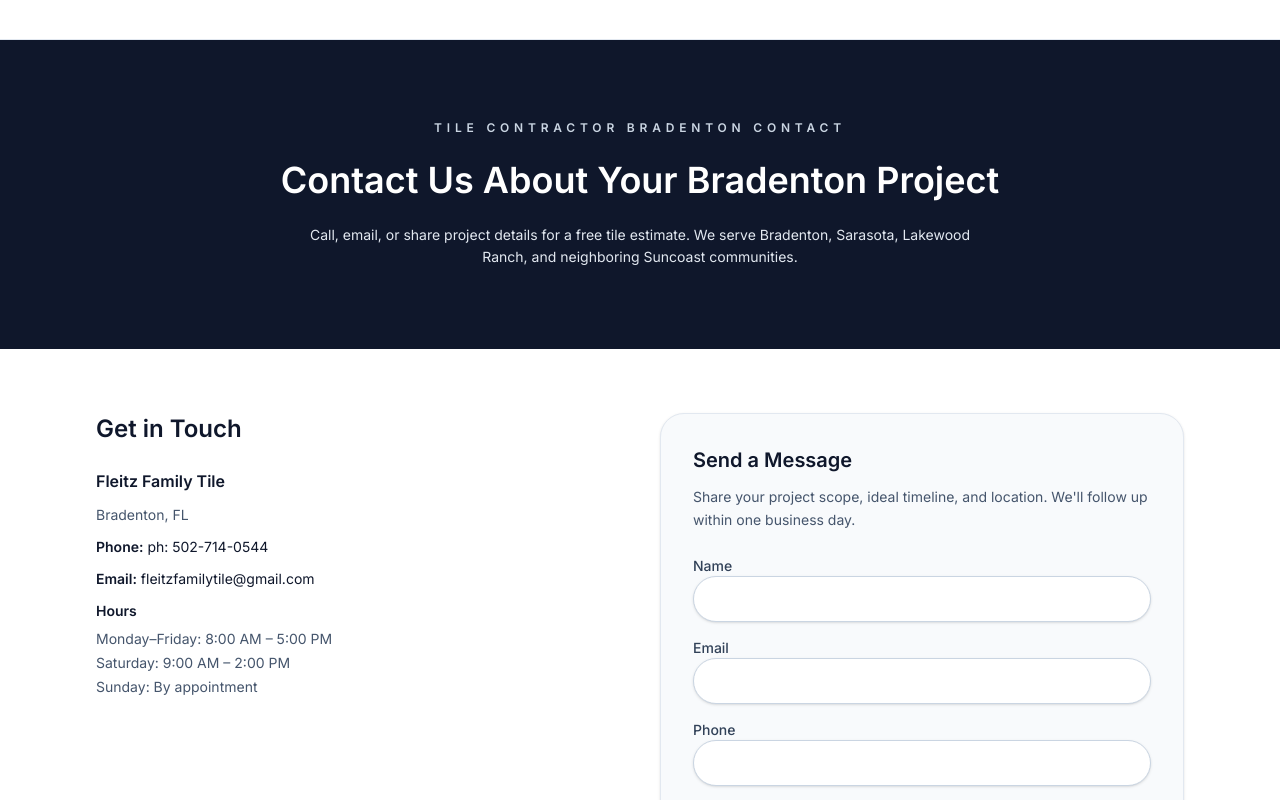
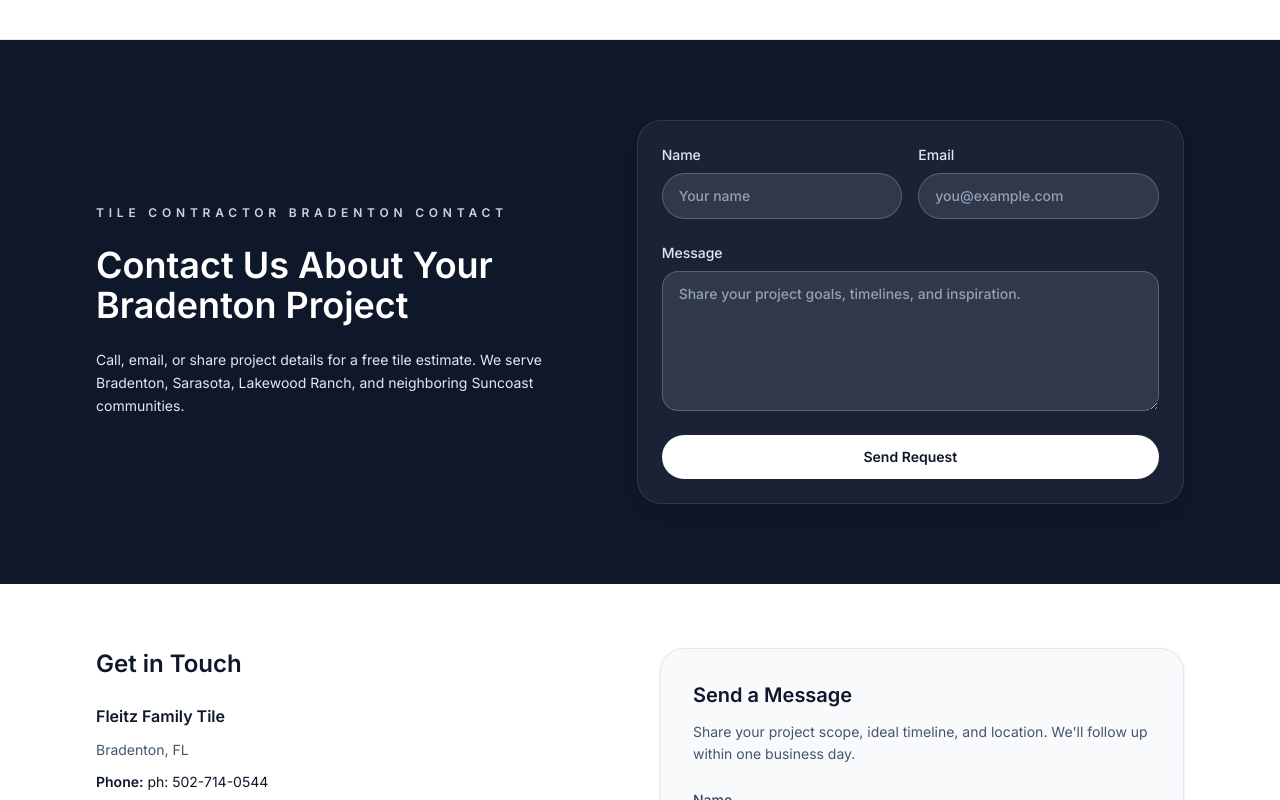
Before and after one commit to gmena82/Fleitzfamilytile-florida, a Next.js app: page /contact in a window 1280 px wide. Shown: the part 580-1380 px from the top of the page. Built offline with nearby package versions, Linux system fonts and the light colour scheme.

Commit message:
Update contact hero with CTA form

```diff
--- a/app/contact/page.tsx
+++ b/app/contact/page.tsx
@@ -1,7 +1,7 @@
 import Script from "next/script";
 import type { Metadata } from "next";
 
-import { QuoteCtaSection } from "@/components/sections/quote-cta";
+import { HomeCtaForm } from "@/components/sections/home-cta-form";
 import { Container } from "@/components/ui/container";
 import { siteConfig } from "@/config/site";
 
@@ -42,12 +42,15 @@
       <Script id="contact-jsonld" type="application/ld+json" dangerouslySetInnerHTML={{ __html: JSON.stringify(contactJsonLd) }} />
 
       <section id="hero" className="bg-slate-900 py-20 text-white">
-        <Container className="space-y-6 text-center">
-          <p className="text-xs font-semibold uppercase tracking-[0.4em] text-slate-300">Tile Contractor Bradenton Contact</p>
-          <h1 className="text-3xl font-semibold sm:text-4xl">Contact Us About Your Bradenton Project</h1>
-          <p className="mx-auto max-w-2xl text-sm leading-relaxed text-slate-200">
-            Call, email, or share project details for a free tile estimate. We serve Bradenton, Sarasota, Lakewood Ranch, and neighboring Suncoast communities.
-          </p>
+        <Container className="grid gap-12 lg:grid-cols-[minmax(0,0.9fr)_minmax(0,1fr)] lg:items-center">
+          <div className="space-y-6 text-center lg:text-left">
+            <p className="text-xs font-semibold uppercase tracking-[0.4em] text-slate-300">Tile Contractor Bradenton Contact</p>
+            <h1 className="text-3xl font-semibold sm:text-4xl">Contact Us About Your Bradenton Project</h1>
+            <p className="mx-auto max-w-2xl text-sm leading-relaxed text-slate-200 lg:mx-0">
+              Call, email, or share project details for a free tile estimate. We serve Bradenton, Sarasota, Lakewood Ranch, and neighboring Suncoast communities.
+            </p>
+          </div>
+          <HomeCtaForm />
         </Container>
       </section>
 
@@ -170,8 +173,6 @@
           </p>
         </Container>
       </section>
-
-      <QuoteCtaSection />
     </>
   );
 }
```
